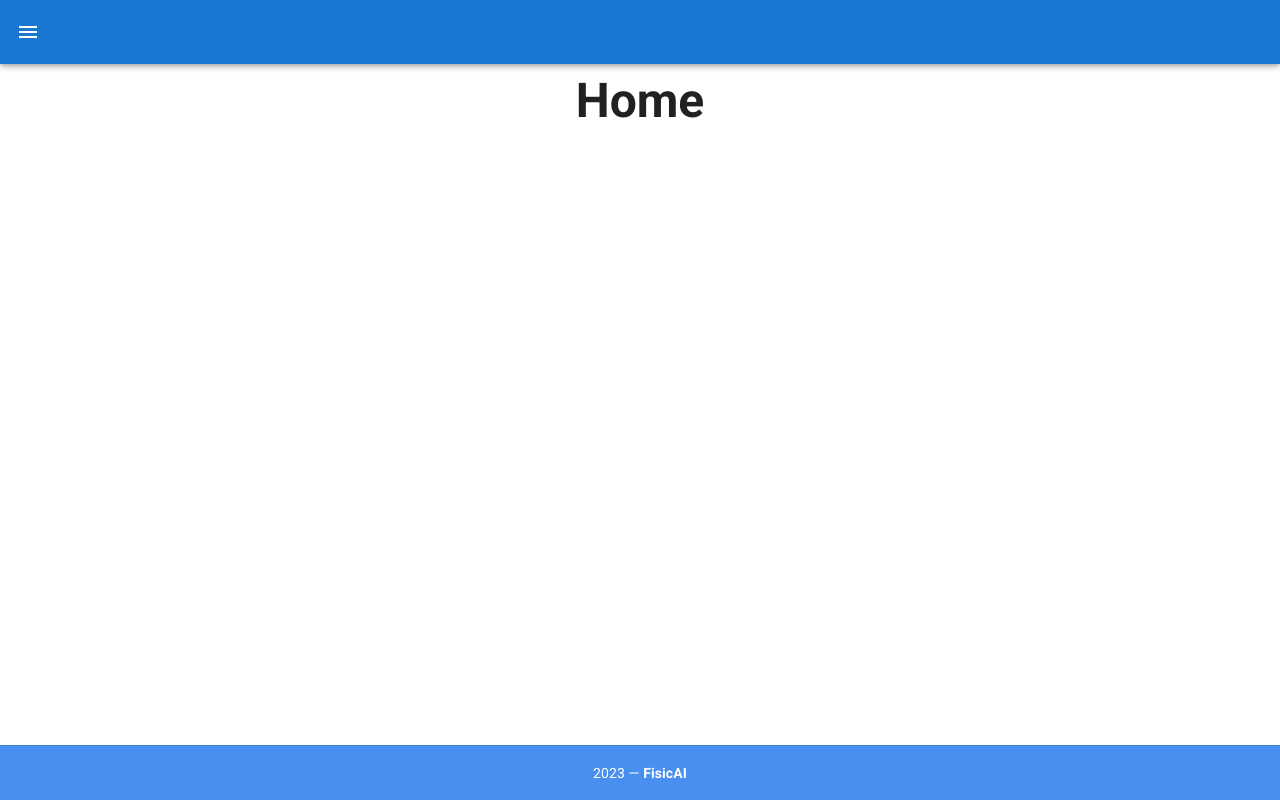
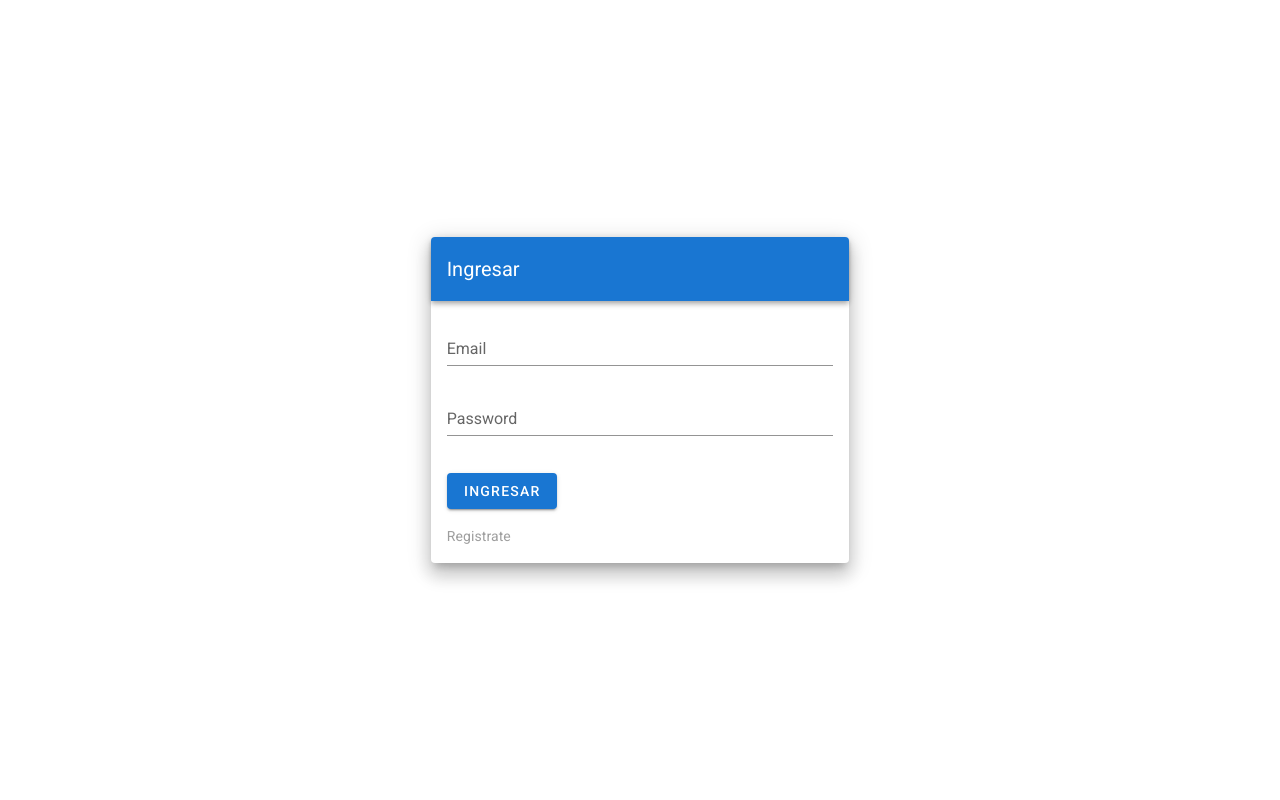
Before and after one commit to rodrigorioo/fisicai-front, a Vue app: page /login in a window 1280 px wide. Built offline with nearby package versions, Linux system fonts and the light colour scheme.

Commit message:
+ Cambios en login y router

```diff
--- a/src/App.vue
+++ b/src/App.vue
@@ -1,33 +1,14 @@
 <template>
-  <v-app>
-      <TheHeader />
-
-      <v-main>
-          <v-row>
-              <v-col cols="12">
-                  <h1 class="display-2 font-weight-bold mb-3 mt-3 text-center">Home</h1>
-              </v-col>
-          </v-row>
-      </v-main>
-
-      <TheFooter />
-  </v-app>
+    <router-view />
 </template>
 
 <script>
-import TheHeader from "@/components/Layout/TheHeader.vue";
-import TheFooter from "@/components/Layout/TheFooter.vue";
 
 export default {
-  name: 'App',
+    name: 'App',
 
-  components: {
-      TheFooter,
-      TheHeader,
-  },
-
-  data: () => ({
-    //
-  }),
+    data: () => ({
+        //
+    }),
 };
 </script>
--- a/src/views/RegisterView.vue
+++ b/src/views/RegisterView.vue
@@ -6,7 +6,7 @@
                     <v-flex xs12 sm8 md4>
                         <v-card class="elevation-12">
                             <v-toolbar dark color="primary">
-                                <v-toolbar-title>{{isRegister ? stateObj.register.name : stateObj.login.name}} form</v-toolbar-title>
+                                <v-toolbar-title>{{isRegister ? stateObj.register.name : stateObj.login.name}}</v-toolbar-title>
                             </v-toolbar>
                             <v-card-text>
                                 <form ref="form" @submit.prevent="isRegister ? register() : login()">
@@ -75,11 +75,11 @@ export default {
             buttonDisabled: false,
             stateObj: {
                 register :{
-                    name: 'Register',
+                    name: 'Registrarse',
                     message: 'Ya tenes una cuenta? Login.'
                 },
                 login : {
-                    name: 'Login',
+                    name: 'Ingresar',
                     message: 'Registrate'
                 }
             }
```
Also changed, not shown: src/main.js (+6 -4 lines).
